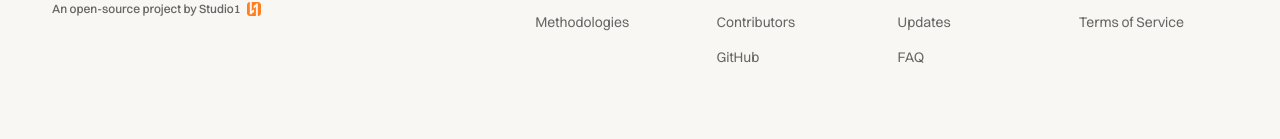
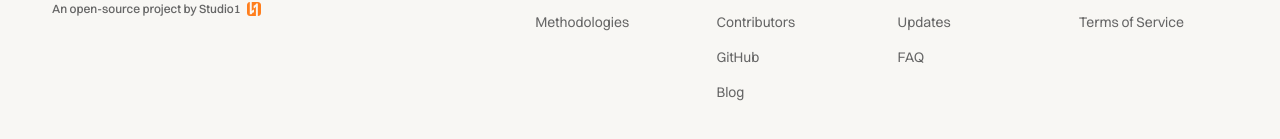
Before and after one commit to Studio1-OSS/awesome-llm-benchmarks, a React (Vite) app in the folder site/: page /blog in a window 1280 px wide. Shown: the part 1341-1480 px from the top of the page. Built offline with nearby package versions, Linux system fonts and the light colour scheme; no server answers; a web font is replaced by a local one.

Commit message:
fix: update blog thumbnails, remove star count from blog CTA, remove blog from navbar, fix blog footer link

```diff
--- a/site/src/Blog.tsx
+++ b/site/src/Blog.tsx
@@ -8,7 +8,7 @@ const POSTS = [
     subtitle: 'How a 12-person support team cut 30 weekly hours of repetitive tickets.',
     date: 'Jun 16, 2026',
     readTime: '6 min read',
-    image: 'https://images.unsplash.com/photo-1490750967868-88cb44cb2753?auto=format&fit=crop&q=80&w=800',
+    image: 'https://framerusercontent.com/images/89wYJHZRlIHHAeJ2fb38UtX5wI.png?scale-down-to=1024&width=1344&height=896',
     content: 'Long form content goes here...'
   },
   {
@@ -17,7 +17,7 @@ const POSTS = [
     subtitle: 'Navigating the handoff between automated agents and your customer success team.',
     date: 'Jun 2, 2026',
     readTime: '4 min read',
-    image: 'https://images.unsplash.com/photo-1507608616759-54f48f0af0ee?auto=format&fit=crop&q=80&w=800',
+    image: 'https://framerusercontent.com/images/74Pklphfry6xPsPBdf6NPOlkfro.png?scale-down-to=1024&width=1344&height=896',
     content: 'Long form content goes here...'
   },
   {
@@ -26,7 +26,7 @@ const POSTS = [
     subtitle: 'Best practices for human-in-the-loop AI deployments.',
     date: 'Jun 10, 2026',
     readTime: '5 min read',
-    image: 'https://images.unsplash.com/photo-1469474968028-56623f02e42e?auto=format&fit=crop&q=80&w=800',
+    image: 'https://framerusercontent.com/images/TeeEjm2aY6UxjlgIZ9MC2hTefg.png?scale-down-to=1024&width=1344&height=896',
     content: 'Long form content goes here...'
   }
 ];
@@ -245,6 +245,7 @@ export default function Blog() {
                   <li><Link to="/" className="hover:text-[#111111] transition-colors">About</Link></li>
                   <li><Link to="/" className="hover:text-[#111111] transition-colors">Contributors</Link></li>
                   <li><a href="https://github.com/Studio1-OSS/awesome-llm-benchmarks" target="_blank" rel="noreferrer" className="hover:text-[#111111] transition-colors">GitHub</a></li>
+                  <li><Link to="/blog" className="hover:text-[#111111] transition-colors">Blog</Link></li>
                 </ul>
               </div>
               <div className="flex flex-col">
--- a/site/src/LandingPage.tsx
+++ b/site/src/LandingPage.tsx
@@ -498,7 +498,6 @@ export default function LandingPage() {
           </Link>
         </div>
         <div className="flex items-center gap-4">
-          <Link to="/blog" className="text-[13px] font-medium text-[#4A4948] hover:text-black transition-colors hidden sm:block">Blog</Link>
           <Link to="/dashboard" className="text-[13px] font-medium text-white bg-black/80 backdrop-blur-md border border-white/20 px-4 py-1.5 rounded-md hover:bg-black transition-all shadow-[0_4px_12px_rgba(0,0,0,0.1)]">LLM Race</Link>
           <Link to="/dashboard" className="text-[13px] font-medium text-[#111111] bg-[#EEEEEE]/80 backdrop-blur-xl border border-black/10 px-4 py-1.5 rounded-md hover:bg-[#E5E5E5]/90 transition-all shadow-[0_4px_12px_rgba(0,0,0,0.05)]">Dashboard</Link>
           <a href={GITHUB_URL} target="_blank" rel="noreferrer" className="flex items-center justify-center hover:opacity-70 transition-opacity ml-1">
@@ -909,7 +908,7 @@ export default function LandingPage() {
                   <li><Link to="/" className="hover:text-[#111111] transition-colors">About</Link></li>
                   <li><Link to="/" className="hover:text-[#111111] transition-colors">Contributors</Link></li>
                   <li><a href={GITHUB_URL} target="_blank" rel="noreferrer" className="hover:text-[#111111] transition-colors">GitHub</a></li>
-                  <li><Link to="/" className="hover:text-[#111111] transition-colors">Blog</Link></li>
+                  <li><Link to="/blog" className="hover:text-[#111111] transition-colors">Blog</Link></li>
                 </ul>
               </div>
               <div className="flex flex-col">
```
